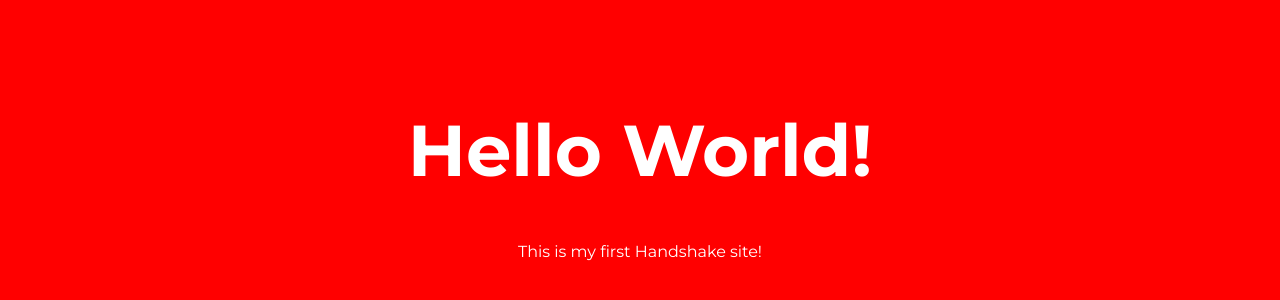
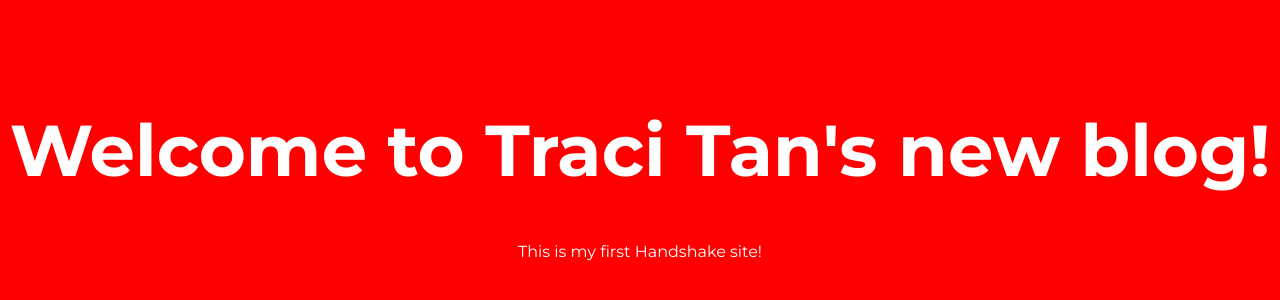
Before and after one commit to TraciTan/blog, a plain HTML site: page index.html in a window 1280 px wide. Shown: the part 84-384 px from the top of the page. Drawn offline with Linux system fonts and the light colour scheme.

Commit message:
Update index.html

```diff
--- a/index.html
+++ b/index.html
@@ -2,7 +2,7 @@
 <html lang="en">
 <head>
 <meta charset="utf-8">
-<title>Hello World!</title>
+<title>Welcome!</title>
 <meta name="viewport" content="width=device-width, initial-scale=1, user-scalable=no" />
 <style type="text/css" media="screen">
 /* Google Fonts */
@@ -46,7 +46,7 @@
 
 <body>
 <div class="main">
-<h1>Hello World!</h1>
+<h1>Welcome to Traci Tan's new blog!</h1>
 <p>This is my first Handshake site!</p>
 </div>
 </body>
```
